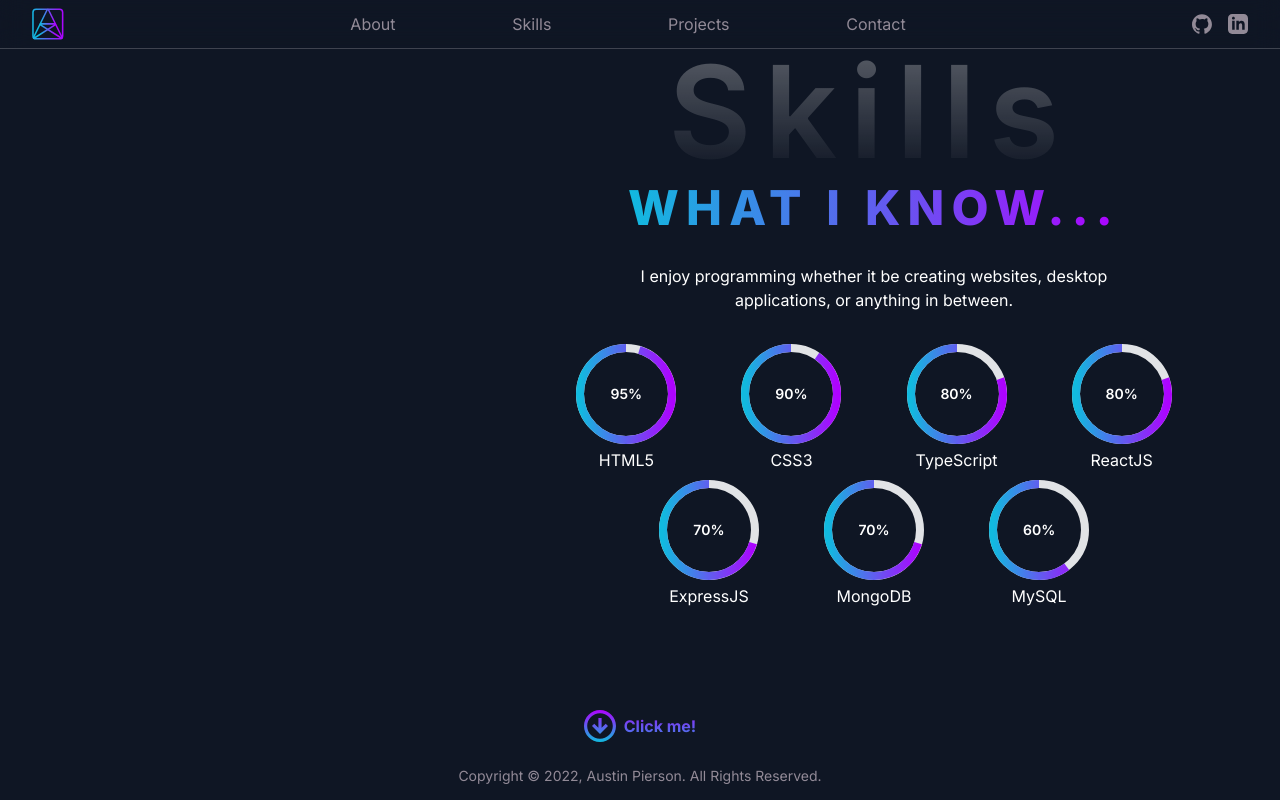
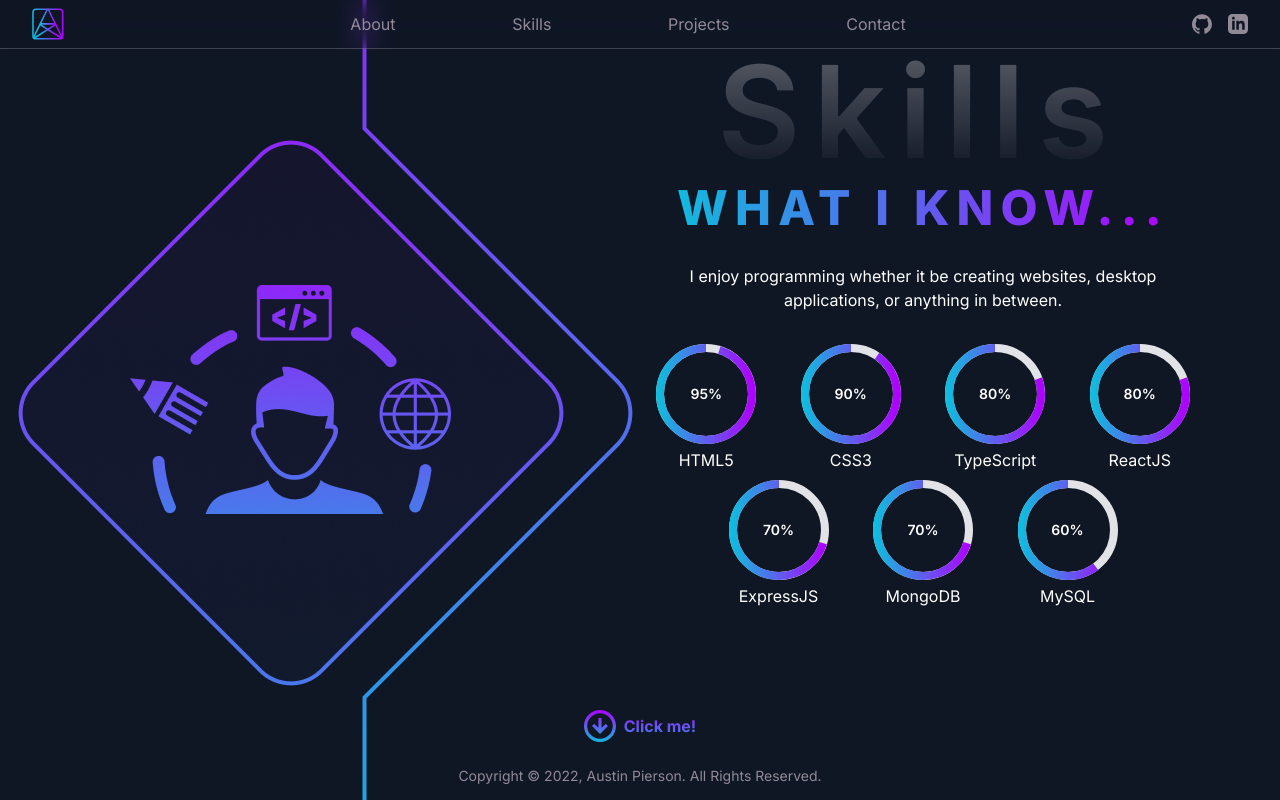
Before and after one commit to austip24/nextjs-dev-portfolio, a Next.js app: page /skills in a window 1280 px wide. Built offline with nearby package versions, Linux system fonts and the light colour scheme.

Commit message:
added background image to skills page

```diff
--- a/app/about/page.tsx
+++ b/app/about/page.tsx
@@ -17,14 +17,14 @@
 							<HeroTitle>A bit about me...</HeroTitle>
 						</Hero>
 
-						<p className="text-xl tracking-tighter md:tracking-normal xl:max-w-xl 2xl:max-w-2xl">
+						<p className="md:text-lg lg:text-xl tracking-tighter md:tracking-normal xl:max-w-xl 2xl:max-w-2xl">
 							I am a computer engineer turned full-stack web developer based in
 							Arizona. I have a passion for building web applications that are
 							user-friendly, performant, and accessible. If you are looking for
 							someone to turn an idea or concept you have into a digital
 							masterpiece on the web, I am the guy you are looking for!
 						</p>
-						<p className="text-xl tracking-tighter md:tracking-normal xl:max-w-xl 2xl:max-w-2xl">
+						<p className="md:text-lg lg:text-xl tracking-tighter md:tracking-normal xl:max-w-xl 2xl:max-w-2xl">
 							Need a developer?{" "}
 							<Link
 								href="/contact"
--- a/app/layout.tsx
+++ b/app/layout.tsx
@@ -21,7 +21,7 @@
 				className={`${inter.variable} font-sans min-h-screen max-w-screen relative flex flex-col justify-between`}
 			>
 				<Header />
-				<main className="flex grow mt-navigation-height mb-footer-height">{children}</main>
+				<main className="flex grow mt-navigation-height mb-footer-height overflow-hidden">{children}</main>
 				<Footer />
 			</body>
 		</html>
--- a/app/skills/page.tsx
+++ b/app/skills/page.tsx
@@ -9,9 +9,12 @@
 
 const SkillsPage = () => {
 	return (
-		<div className="h-full w-screen max-w-screen overflow-hidden">
-			<Container className="w-full lg:flex lg:flex-col lg:items-end lg:justify-center">
-				<div className="text-center">
+		<div className="h-full overflow-hidden w-screen">
+			<Container className="w-full xl:flex xl:flex-col xl:items-end overflow-hidden">
+				{/* Background */}
+				<div className="hidden xl:block absolute left-0 top-0 bg-skills bg-auto w-[800px] h-full bg-left bg-no-repeat -z-50"></div>
+
+				<div className="text-center xl:max-w-[650px]">
 					<PageTitle>Skills</PageTitle>
 
 					<div className="flex flex-col gap-4 lg:gap-8 items-center">
--- a/tailwind.config.js
+++ b/tailwind.config.js
@@ -22,6 +22,7 @@
 				hero: "url('/hero-bg.png')",
 				"hero-lg": "url('/hero-bg-large.png')",
 				about: "url('/about-bg-1.png')",
+				skills: "url('/skills-bg.png')",
 			},
 			spacing: {
 				"navigation-height": "var(--navigation-height)",
```
Also changed, not shown: public/skills-bg.png (added).
